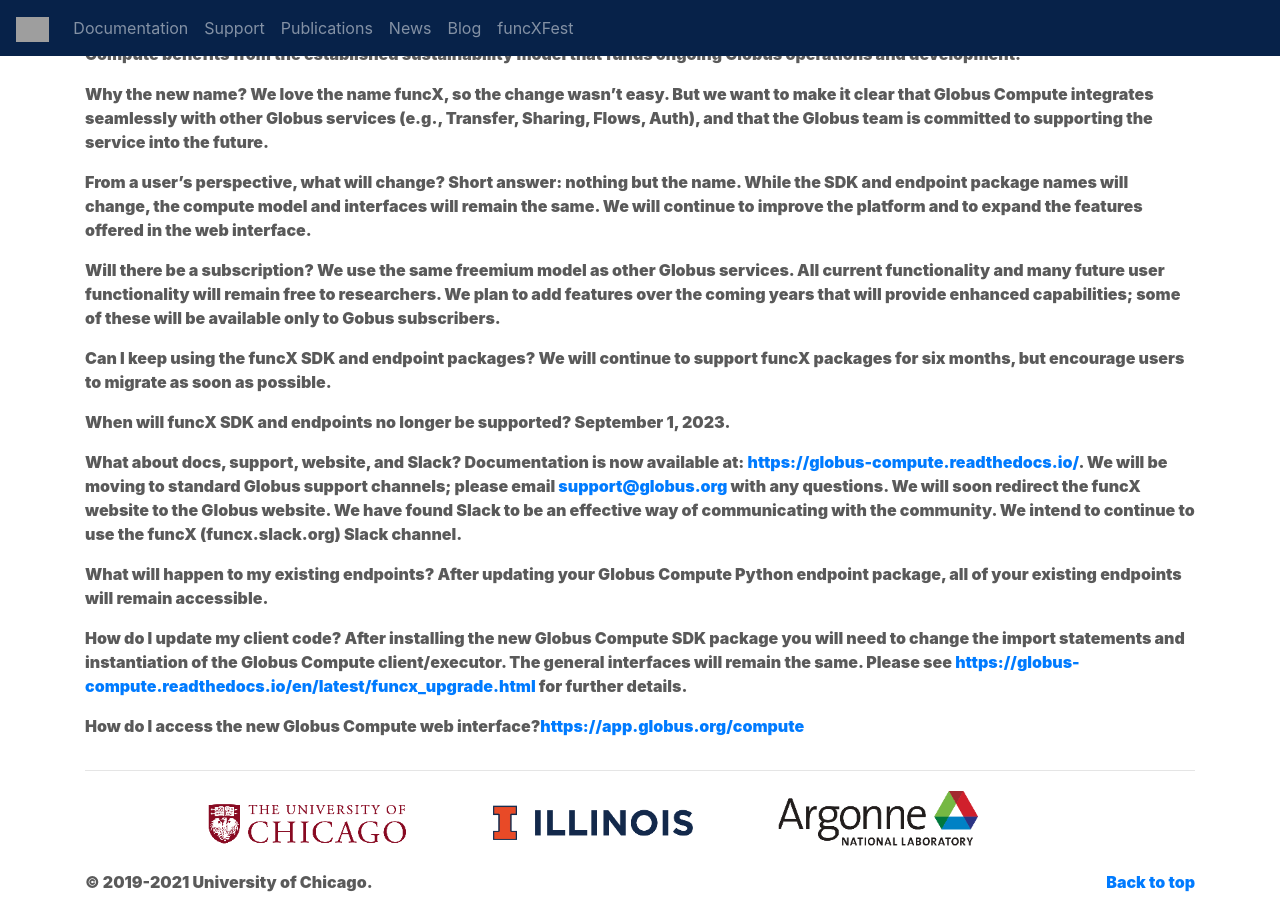
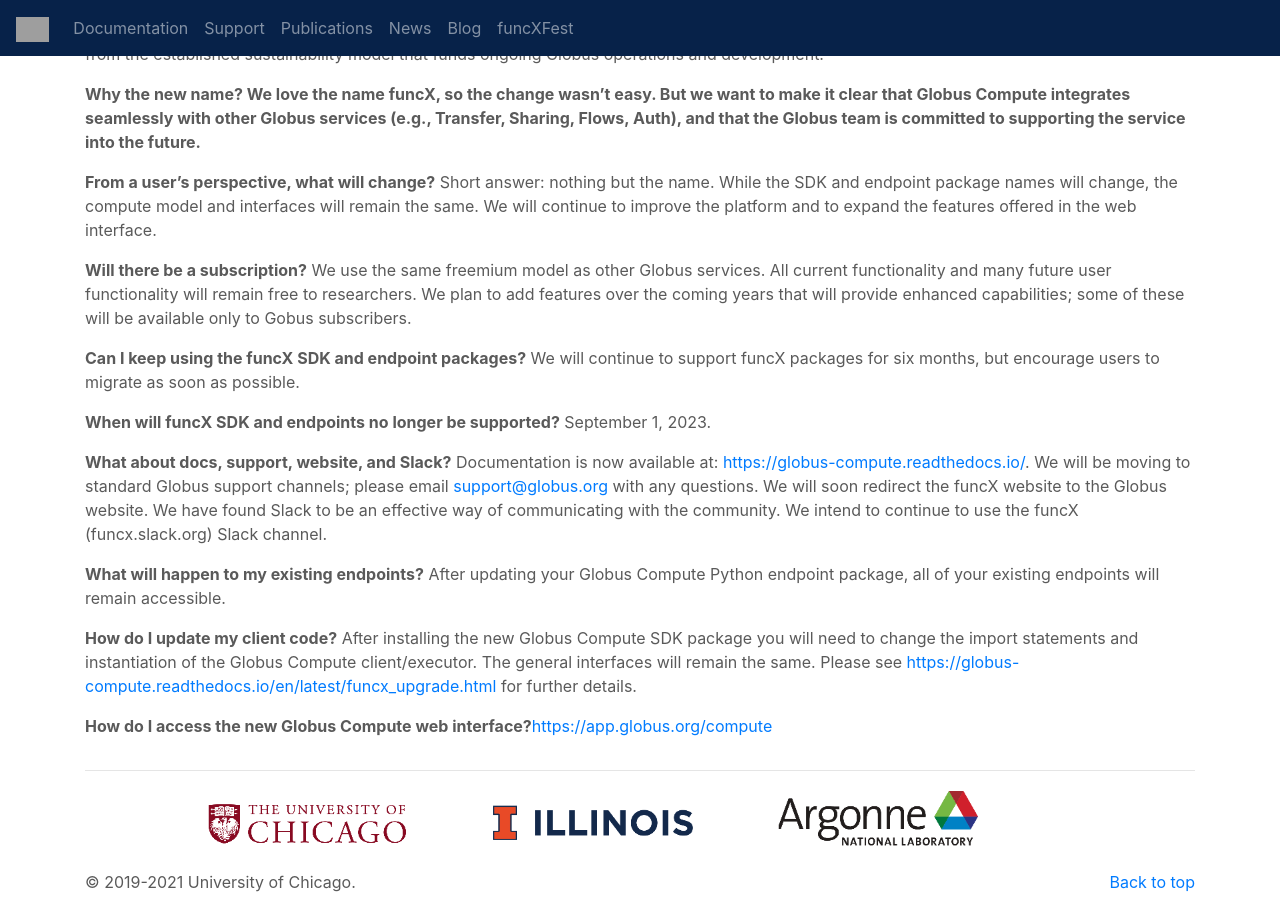
Before and after one commit to funcx-faas/funcx-faas.github.io, a Jekyll site: the page built from globus-compute.html, in a window 1280 px wide and 900 px high, scrolled down 552 px. Built offline with Jekyll 4.4.1, drawn with Linux system fonts in a browser that asks for light colours; grey boxes are pictures that could not be loaded.

Commit message:
Updating bold

```diff
--- a/globus-compute.html
+++ b/globus-compute.html
@@ -41,7 +41,7 @@
    <div class="row" style="padding-top: 20px">
       <div class="col-lg-12">
       <h3>FAQ</h3>
-        <p><b>Why the transition?<b> Integration into the Globus platform allows us to provide a more capable and robust distributed
+        <p><b>Why the transition?</b> Integration into the Globus platform allows us to provide a more capable and robust distributed
           computation service, and one that leverages the Globus team’s expertise in building and operating production-grade services.
           This also ensures that Globus Compute benefits from the established sustainability model that funds ongoing Globus operations and development.</p>
         <p><b>Why the new name? We love the name funcX, so the change wasn’t easy. But we want to make it clear that Globus Compute integrates seamlessly with other Globus services (e.g., Transfer, Sharing, Flows, Auth), and that the Globus team is committed to supporting the service into the future.
@@ -50,10 +50,9 @@
           SDK and endpoint package names will change, the compute model and interfaces will remain the same.
           We will continue to improve the platform and to expand the features offered in the web interface.</p>
 
-        <p><b>Will there be a subscription? We use the same freemium model as other Globus services. All current
+        <p><b>Will there be a subscription?</b> We use the same freemium model as other Globus services. All current
           functionality and many future user functionality will remain free to researchers. We plan to add features
-          over the coming years that will provide enhanced capabilities; some of these will be available only to Gobus subscribers.
-</b></p>
+          over the coming years that will provide enhanced capabilities; some of these will be available only to Gobus subscribers. </p>
         <p><b>Can I keep using the funcX SDK and endpoint packages?</b> We will continue to support
           funcX packages for six months, but encourage users to migrate as soon as possible.</p>
 
```
